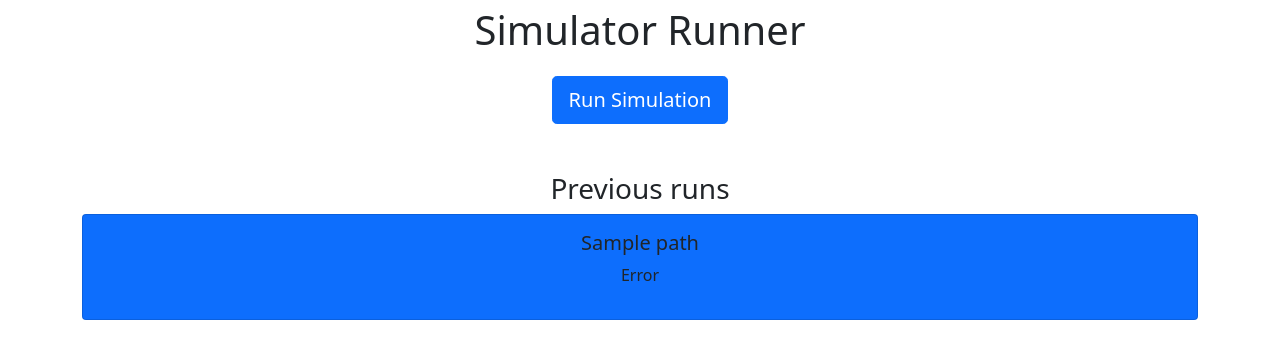
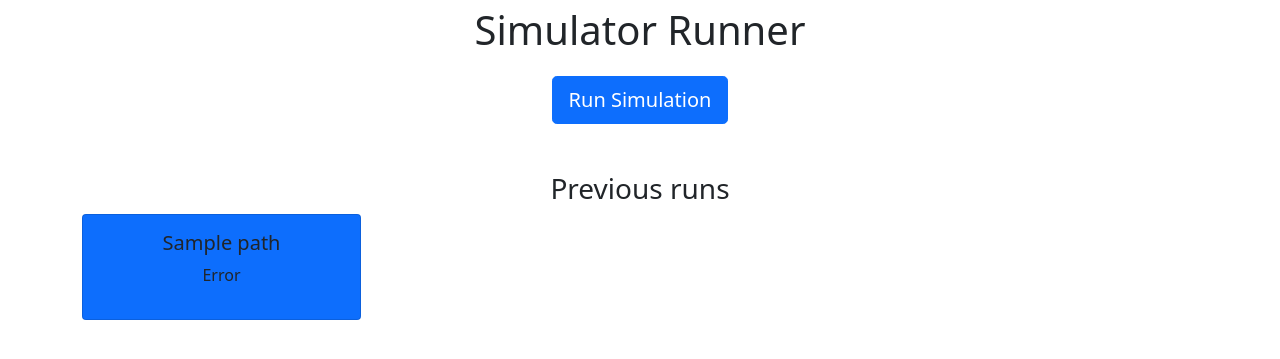
Before and after one commit to RealOrangeOne/simulator-runner, a Python web app: template templates/index.html in a window 1280 px wide. Shown: the top 359 px of the page. Run offline with Jinja, Linux system fonts and the light colour scheme; the template is opened without the code that fills it: most values are stand-ins (such as "Sample title", 1, 10 or a date in 2020).

Commit message:
Take cards out of group

```diff
--- a/templates/index.html
+++ b/templates/index.html
@@ -19,7 +19,6 @@
 
             <h3 class="mt-5">Previous runs</h3>
 
-            <div class="card-group">
             {% for output in outputs %}
                 <div class="card {% if loop.first %}bg-primary{% endif %}" style="width: 25%;">
                     <div class="card-body">
@@ -35,7 +34,6 @@
                 </div>
             {% endfor %}
         </div>
-        </div>
         <script src="https://cdn.jsdelivr.net/npm/bootstrap@5.0.2/dist/js/bootstrap.bundle.min.js" integrity="sha384-MrcW6ZMFYlzcLA8Nl+NtUVF0sA7MsXsP1UyJoMp4YLEuNSfAP+JcXn/tWtIaxVXM" crossorigin="anonymous"></script>
     </body>
 </html>
```
Lines whose indentation alone changed are shown as unchanged.
